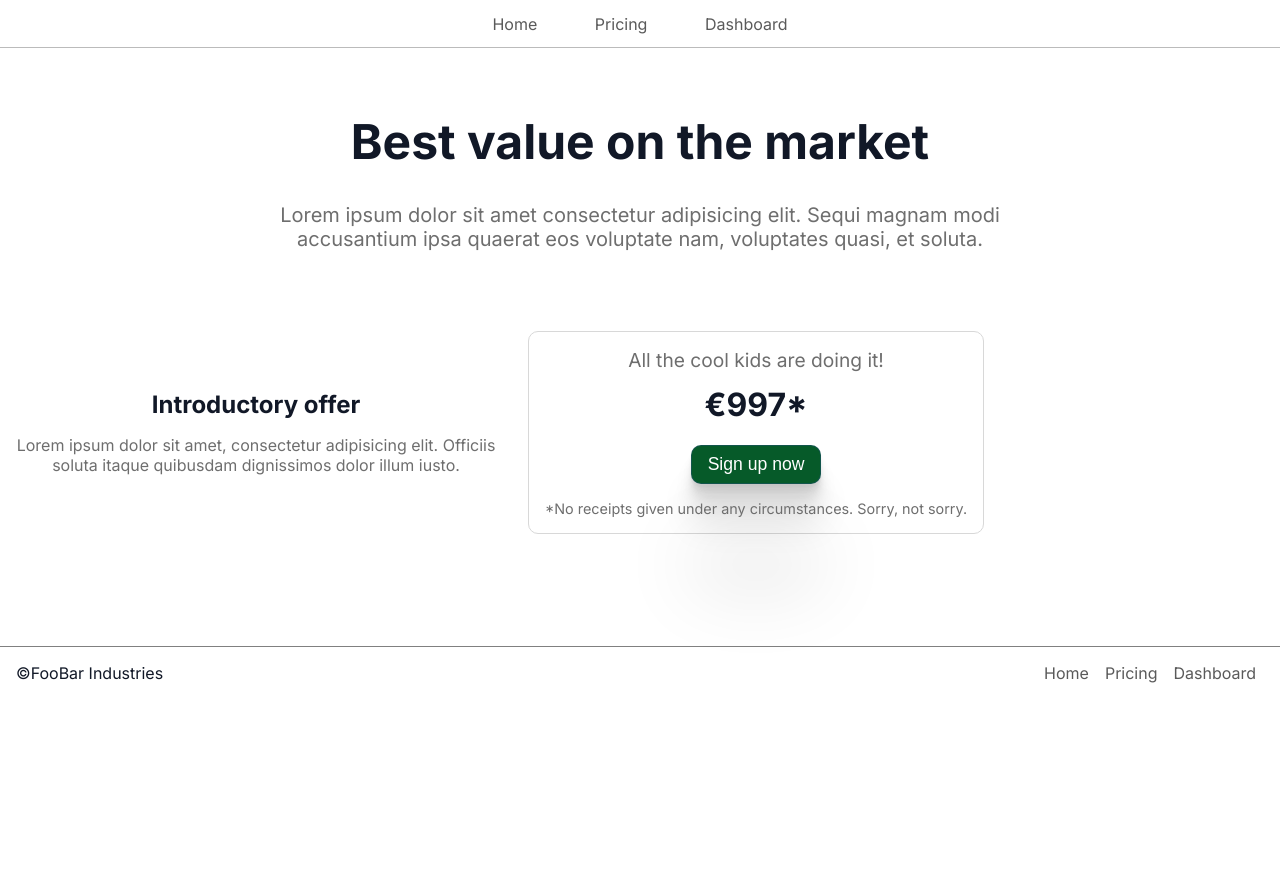
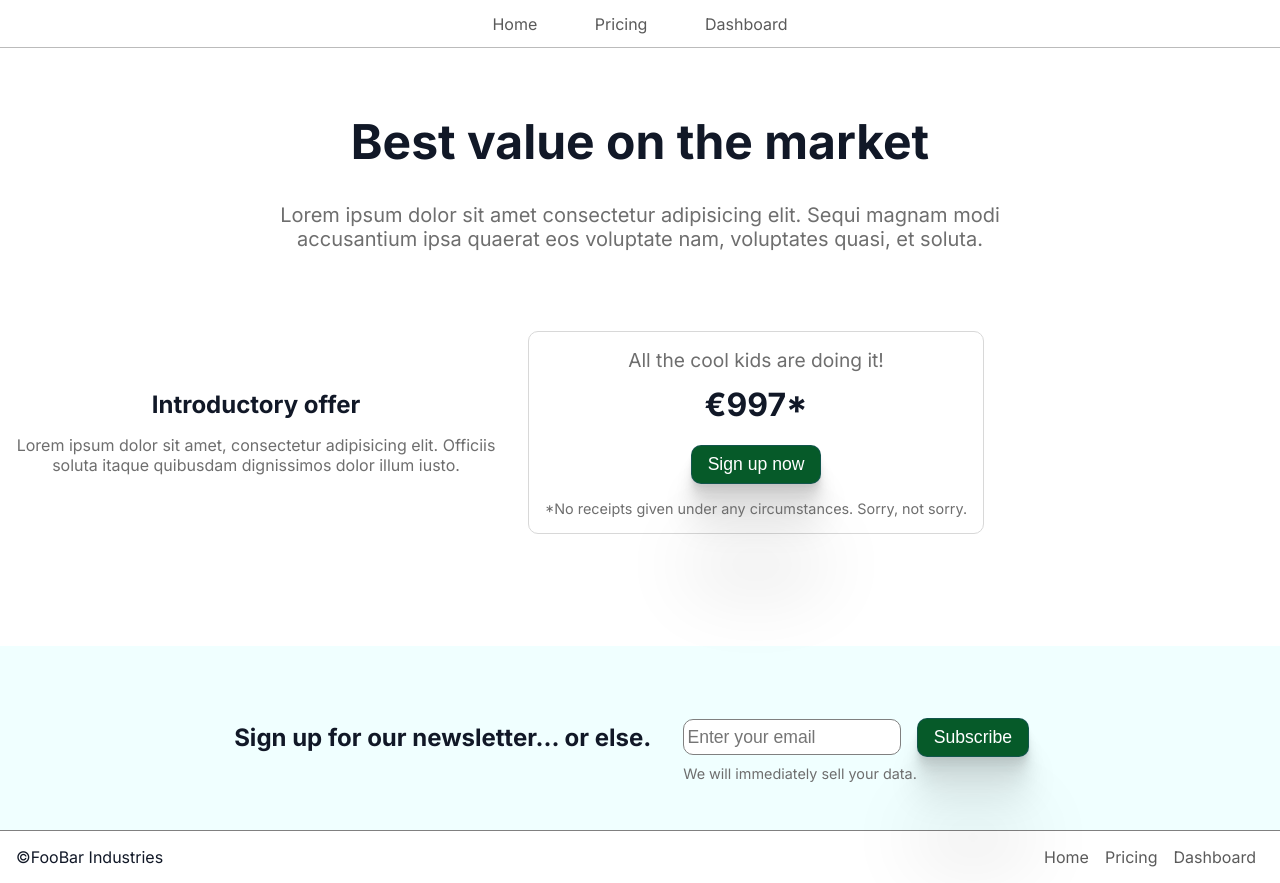
Before and after one commit to amazinglynormal/wut, a Next.js app: page /pricing in a window 1280 px wide. Before the commit the page ends 800 px from the top, so only its background shows below. Built offline with nearby package versions, Linux system fonts and the light colour scheme.

Commit message:
Add subscribe section for basic UI

```diff
--- /dev/null
+++ b/app/pricing/SubscribeSection.module.css
@@ -0,0 +1,97 @@
+.section {
+  background-color: azure;
+  padding: 3rem 1rem;
+}
+
+.heading {
+  text-align: center;
+}
+
+.innerFormContainer {
+  display: flex;
+  margin-top: 1.5rem;
+  justify-content: space-between;
+  align-items: center;
+}
+
+.label {
+  position: absolute;
+  width: 1px;
+  height: 1px;
+  padding: 0;
+  margin: -1px;
+  overflow: hidden;
+  clip: rect(0, 0, 0, 0);
+  border: 0;
+}
+
+.input {
+  font-size: 1.1rem;
+  padding: 0.1rem 0.2rem;
+  border: 1px solid grey;
+  height: 2.25rem;
+  border-radius: 10px;
+  max-width: 60%;
+}
+
+.button {
+  border: 1px solid rgb(68, 68, 212, 0.2);
+  font-size: 1.1rem;
+  border-radius: 10px;
+  padding: 0.5rem 1rem;
+  margin: 0.5rem 0 0.5rem;
+  box-shadow: 0 2.8px 2.2px rgba(0, 0, 0, 0.034),
+    0 6.7px 5.3px rgba(0, 0, 0, 0.048), 0 12.5px 10px rgba(0, 0, 0, 0.06),
+    0 22.3px 17.9px rgba(0, 0, 0, 0.072), 0 41.8px 33.4px rgba(0, 0, 0, 0.086),
+    0 100px 80px rgba(0, 0, 0, 0.12);
+}
+
+.button:hover {
+  cursor: pointer;
+}
+
+.primaryButton {
+  background-color: rgb(6, 90, 41);
+
+  color: white;
+}
+
+.disclaimer {
+  font-size: 0.9rem;
+  color: #6e6e6e;
+  text-align: center;
+}
+
+@media screen and (min-width: 640px) {
+  .innerFormContainer {
+    justify-content: center;
+  }
+
+  .input {
+    margin-right: 1rem;
+  }
+}
+
+@media screen and (min-width: 1024px) {
+  .section {
+    display: flex;
+    align-items: center;
+    justify-content: center;
+    padding: 3rem 3rem;
+  }
+
+  .heading {
+    padding: 1rem;
+  }
+
+  .disclaimer {
+    text-align: left;
+    padding-left: 1rem;
+  }
+
+  .innerFormContainer {
+    margin-top: 0;
+    padding: 1rem 1rem 0;
+    justify-content: start;
+  }
+}
--- /dev/null
+++ b/app/pricing/SubscribeSection.tsx
@@ -0,0 +1,47 @@
+"use client";
+
+import React, { ChangeEvent, FormEvent, useState } from "react";
+import styles from "./SubscribeSection.module.css";
+
+export default function SubscribeSection() {
+  const [input, setInput] = useState("");
+
+  function onSubmit(event: FormEvent<HTMLFormElement>) {
+    event.preventDefault();
+    setInput("");
+  }
+
+  function onInputChange(event: ChangeEvent<HTMLInputElement>) {
+    const value = event.target.value;
+    setInput(value);
+  }
+
+  return (
+    <section className={styles.section}>
+      <h2 className={styles.heading}>Sign up for our newsletter... or else.</h2>
+      <form onSubmit={onSubmit}>
+        <div className={styles.innerFormContainer}>
+          <label htmlFor="email-address" className={styles.label}>
+            Email Address
+          </label>
+          <input
+            id="email-address"
+            type="email"
+            autoComplete="email"
+            value={input}
+            onChange={onInputChange}
+            placeholder="Enter your email"
+            className={styles.input}
+          />
+          <button
+            type="submit"
+            className={`${styles.button} ${styles.primaryButton}`}
+          >
+            Subscribe
+          </button>
+        </div>
+        <p className={styles.disclaimer}>We will immediately sell your data.</p>
+      </form>
+    </section>
+  );
+}
--- a/app/pricing/page.tsx
+++ b/app/pricing/page.tsx
@@ -2,6 +2,7 @@ import React from "react";
 import Nav from "../components/Nav";
 import Footer from "../components/Footer";
 import PricingSection from "./PricingSection";
+import SubscribeSection from "./SubscribeSection";
 
 export default function Page() {
   return (
@@ -9,6 +10,7 @@ export default function Page() {
       <Nav />
       <main>
         <PricingSection />
+        <SubscribeSection />
       </main>
       <Footer />
     </>
```
